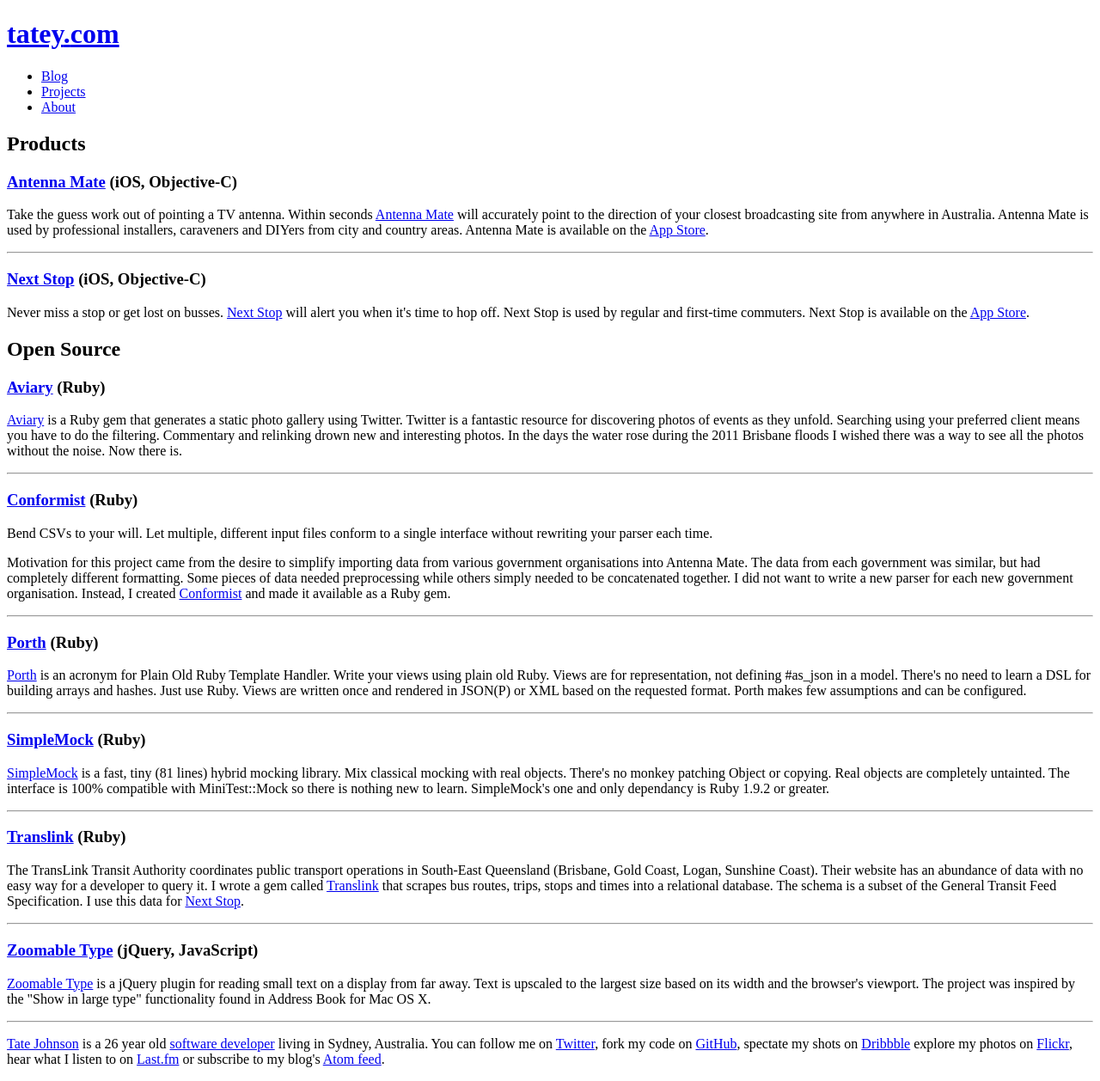
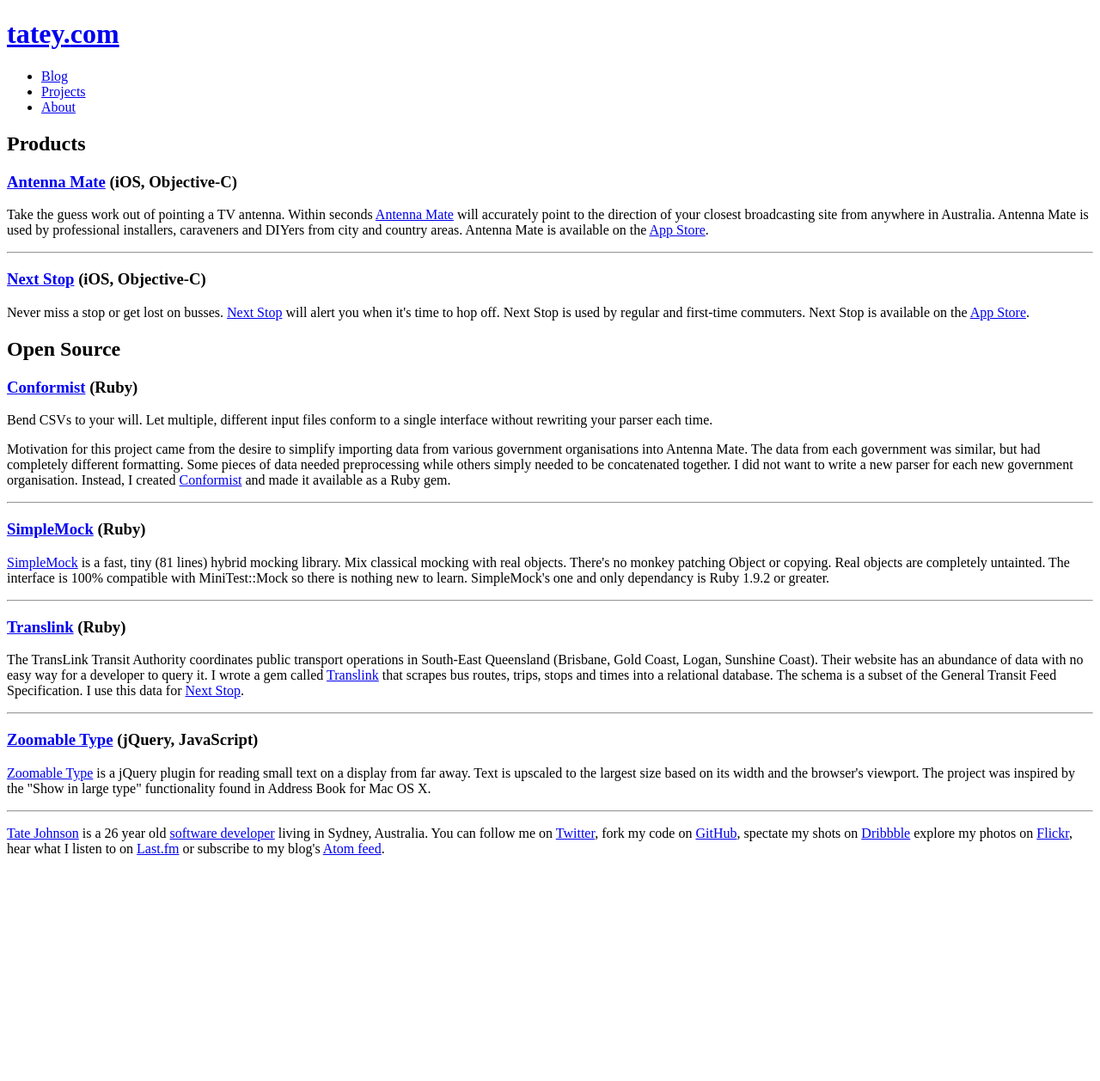
Before and after one commit to tatey/tatey.com, a Jekyll site: the page built from projects.html, in a window 1280 px wide. Shown: the whole page at 86% size. Built offline with Jekyll 4.4.1, drawn with Linux system fonts in a browser that asks for light colours; after the commit the page ends 1013 px from its top, so only the background shows below that.

Commit message:
Removed Aviary and Porth from projects.

```diff
--- a/projects.html
+++ b/projects.html
@@ -17,23 +17,11 @@
 <p>Never miss a stop or get lost on busses. <a href="http://nextstop.me">Next Stop</a> will alert you when it's time to hop off. Next Stop is used by regular and first-time commuters. Next Stop is available on the <a href="https://itunes.apple.com/au/app/next-stop/id583674519?ls=1&mt=8">App Store</a>.</p>
 <h2>Open Source</h2>
 <h3>
-  <a href="https://github.com/tatey/aviary">Aviary</a>
-  <span>(Ruby)</span>
-</h3>
-<p><a href="https://github.com/tatey/aviary">Aviary</a> is a Ruby gem that generates a static photo gallery using Twitter. Twitter is a fantastic resource for discovering photos of events as they unfold. Searching using your preferred client means you have to do the filtering. Commentary and relinking drown new and interesting photos. In the days the water rose during the 2011 Brisbane floods I wished there was a way to see all the photos without the noise. Now there is.</p>
-<hr>
-<h3>
   <a href="https://github.com/tatey/conformist">Conformist</a>
   <span>(Ruby)</span>
 </h3>
 <p>Bend CSVs to your will. Let multiple, different input files conform to a single interface without rewriting your parser each time.</p>
 <p>Motivation for this project came from the desire to simplify importing data from various government organisations into Antenna Mate. The data from each government was similar, but had completely different formatting. Some pieces of data needed preprocessing while others simply needed to be concatenated together. I did not want to write a new parser for each new government organisation. Instead, I created <a href="https://github.com/tatey/conformist">Conformist</a> and made it available as a Ruby gem.</p>
-<hr>
-<h3>
-  <a href="https://github.com/tatey/porth">Porth</a>
-  <span>(Ruby)</span>
-</h3>
-<p><a href="https://github.com/tatey/porth">Porth</a> is an acronym for Plain Old Ruby Template Handler. Write your views using plain old Ruby. Views are for representation, not defining #as_json in a model. There's no need to learn a DSL for building arrays and hashes. Just use Ruby. Views are written once and rendered in JSON(P) or XML based on the requested format. Porth makes few assumptions and can be configured.</p>
 <hr>
 <h3>
   <a href="https://github.com/tatey/simple_mock">SimpleMock</a>
```
